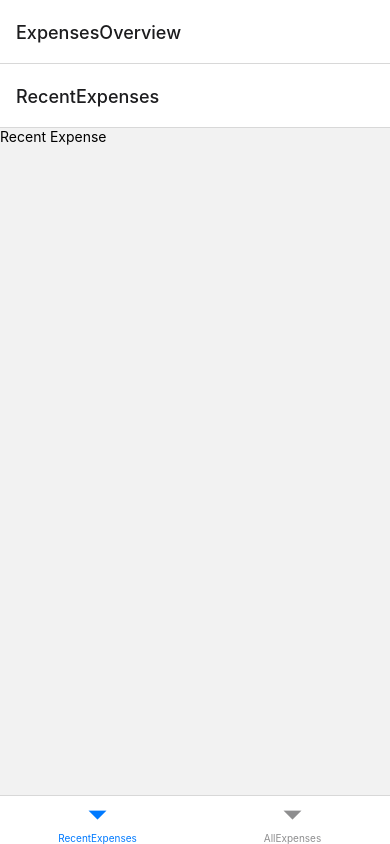
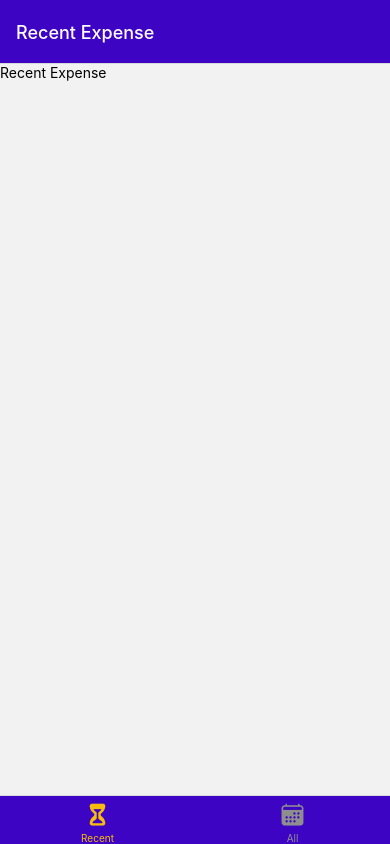
Before and after one commit to AndyLab9596/expense-tracker, a React Native app: screen / in a window 390 px wide. Built offline with nearby package versions, Linux system fonts and the light colour scheme.

Commit message:
styling Bottom Navigator

```diff
--- a/App.tsx
+++ b/App.tsx
@@ -1,27 +1,34 @@
 import { StatusBar } from "expo-status-bar";
 
+// Navigators
 import { NavigationContainer } from "@react-navigation/native";
 import { createNativeStackNavigator } from "@react-navigation/native-stack";
 import { createBottomTabNavigator } from "@react-navigation/bottom-tabs";
+
+// Colors
+import { GlobalStyles } from "./constants/styles";
+
+// Icons
+import Ionicons from "@expo/vector-icons/Ionicons";
 
 // Screens
 import ManageExpense from "./Screens/ManageExpense";
 import RecentExpense from "./Screens/RecentExpense";
 import AllExpenses from "./Screens/AllExpenses";
 
-enum NameRoute {
+export enum NameRoute {
   MANAGE_EXPENSE = "ManageExpense",
   RECENT_EXPENSES = "RecentExpenses",
   ALL_EXPENSES = "AllExpenses",
   EXPENSES_OVERVIEW = "ExpensesOverview",
 }
 
-type RootStackParamList = {
+export type RootStackParamList = {
   [NameRoute.MANAGE_EXPENSE]: undefined;
   [NameRoute.EXPENSES_OVERVIEW]: undefined;
 };
 
-type RootBottomTabsParamList = {
+export type RootBottomTabsParamList = {
   [NameRoute.RECENT_EXPENSES]: undefined;
   [NameRoute.ALL_EXPENSES]: undefined;
 };
@@ -31,14 +38,37 @@
 
 const ExpensesOverview = () => {
   return (
-    <BottomTabs.Navigator>
+    <BottomTabs.Navigator
+      screenOptions={{
+        // Header
+        headerStyle: { backgroundColor: GlobalStyles.colors.primary500 },
+        headerTintColor: "white",
+        // Bottom tab
+        tabBarStyle: { backgroundColor: GlobalStyles.colors.primary500 },
+        tabBarActiveTintColor: GlobalStyles.colors.accent500,
+      }}
+    >
       <BottomTabs.Screen
         name={NameRoute.RECENT_EXPENSES}
         component={RecentExpense}
+        options={{
+          title: "Recent Expense",
+          tabBarLabel: "Recent",
+          tabBarIcon: ({ color, size }) => {
+            return <Ionicons name="hourglass" size={size} color={color} />;
+          },
+        }}
       />
       <BottomTabs.Screen
         name={NameRoute.ALL_EXPENSES}
         component={AllExpenses}
+        options={{
+          title: "All Expenses",
+          tabBarLabel: "All",
+          tabBarIcon: ({ color, size }) => {
+            return <Ionicons name="calendar" size={size} color={color} />;
+          },
+        }}
       />
     </BottomTabs.Navigator>
   );
@@ -50,10 +80,15 @@
       <StatusBar style="auto" />
       <NavigationContainer>
         <Stack.Navigator initialRouteName={NameRoute.EXPENSES_OVERVIEW}>
+          {/* Initial Page with Bottom Tabs  */}
           <Stack.Screen
             name={NameRoute.EXPENSES_OVERVIEW}
             component={ExpensesOverview}
+            options={{
+              headerShown: false,
+            }}
           />
+          {/*  */}
           <Stack.Screen
             name={NameRoute.MANAGE_EXPENSE}
             component={ManageExpense}
--- /dev/null
+++ b/constants/styles.ts
@@ -0,0 +1,16 @@
+export const GlobalStyles = {
+    colors: {
+        primary50: '#e4d9fd',
+        primary100: '#c6affc',
+        primary200: '#a281f0',
+        primary400: '#5721d4',
+        primary500: '#3e04c3',
+        primary700: '#2d0689',
+        primary800: '#200364',
+        accent500: '#f7bc0c',
+        error50: '#fcc4e4',
+        error500: '#9b095c',
+        gray500: '#39324a',
+        gray700: '#221c30',
+    },
+};
```
